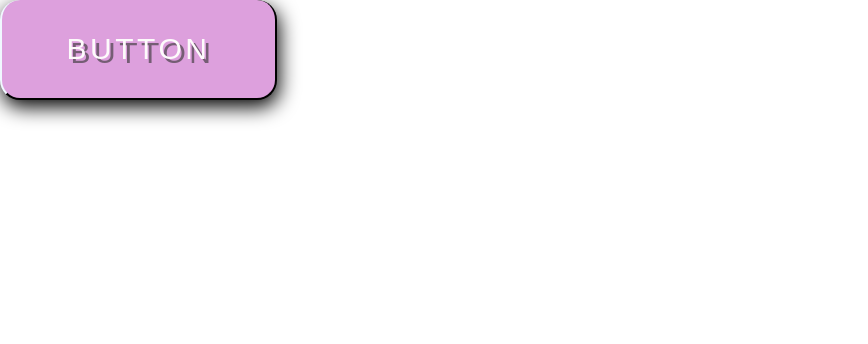
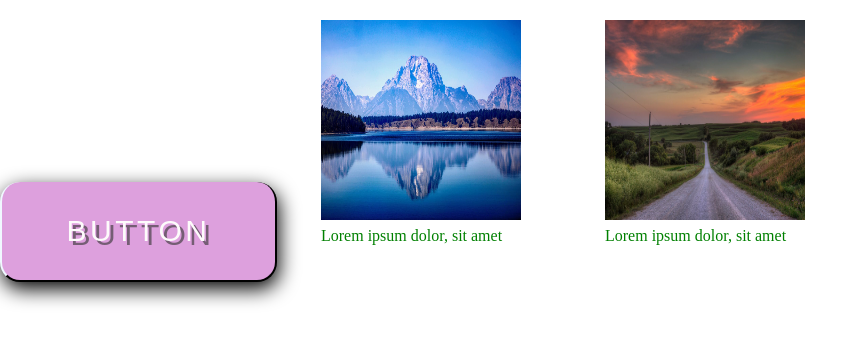
Before and after one commit to Nanukakartvelishvili/nanuka-kartvelishvili-8, a plain HTML site: page index.html in a window 1280 px wide. Shown: the whole page, without its empty margins (0-868 px from the left). Drawn offline with Linux system fonts and the light colour scheme.

Commit message:
added task 2

```diff
--- a/css/style.css
+++ b/css/style.css
@@ -11,7 +11,7 @@ button {
     text-shadow: 4px 4px rgba(57, 55, 55, 0.636);
     border-radius: 20px;
     box-shadow: 2px 7px 20px black;
-    /* box-shadow: rgba(136, 165, 191, 0.48) 10px 5px 25px 0px, rgba(255, 255, 255, 0.8) -6px -2px 16px 0px; */
+
     border-top: 50px;
     border-top-color: aliceblue;
     border-left-color: aliceblue;
@@ -22,7 +22,40 @@ button:hover {
 
     text-shadow: 1px 1px  rgba(57, 55, 55, 0.314);
     box-shadow: 2px 7px 20px black inset;
-    /* box-shadow: rgb(204, 219, 232) 3px 3px 6px 0px inset, rgba(255, 255, 255, 0.5) -3px -3px 6px 1px inset; */
     border-bottom-color: aliceblue;
     border-right-color: aliceblue;
 }
+
+/* task 2 */
+
+img {
+width: 200px;
+height: 200px;
+
+}
+figure{
+    display: inline-block;
+    margin-inline: 20px;
+    padding: 20px 20px;
+}
+
+figure:hover{
+border: greenyellow 2px solid;
+box-shadow: 2px 7px 10px greenyellow;
+    border-radius: 10%;
+    transition-duration: 0.5s;
+}
+
+img:hover{
+    border: 1px transparent solid;
+    border-top-right-radius:10px ;
+    border-top-left-radius: 10px;
+    transition-duration: 0.5s;
+}
+
+figcaption{
+   color: green;
+   margin-top: 5px;
+}
+
+/* task 3 */
--- a/index.html
+++ b/index.html
@@ -13,5 +13,20 @@
 
 <button>BUTTON</button>
 
+<!-- task 2 -->
+
+
+<figure>
+    <img class="img1" src="images/image2-2.png" alt="">
+<figcaption>Lorem ipsum dolor, sit amet </figcaption>
+</figure>
+<figure>
+<img src="images/Sunset-somewhere-in-Iowa-By-Vath.-Sok-2-1500x1000.jpeg" alt="">
+<figcaption>Lorem ipsum dolor, sit amet </figcaption>
+</figure>
+
+<!-- task 3 -->
+
+
 </body>
 </html>
```
Also changed, not shown: images/Sunset-somewhere-in-Iowa-By-Vath.-Sok-2-1500x1000.jpeg (added), images/image2-2.png (added).
